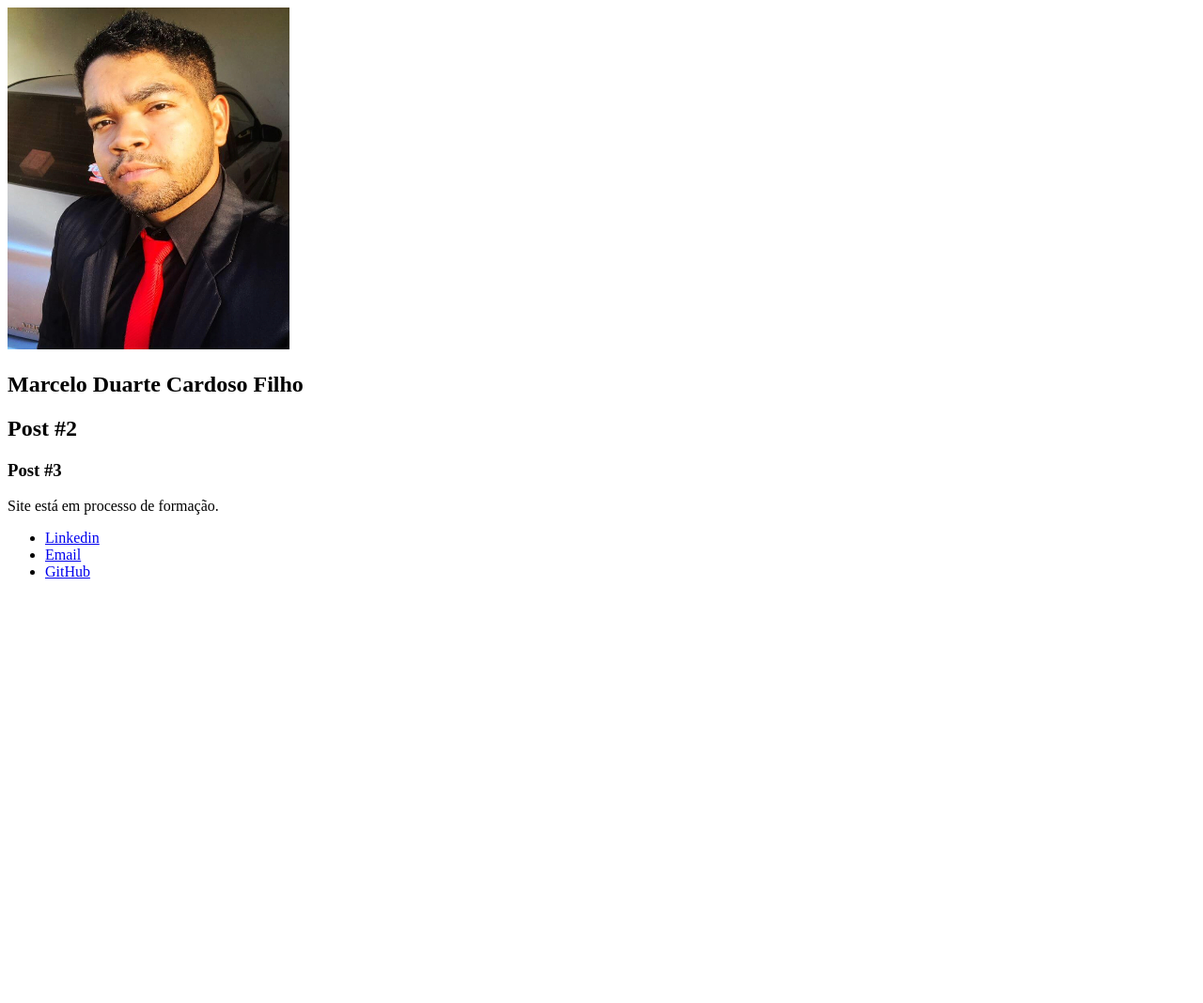
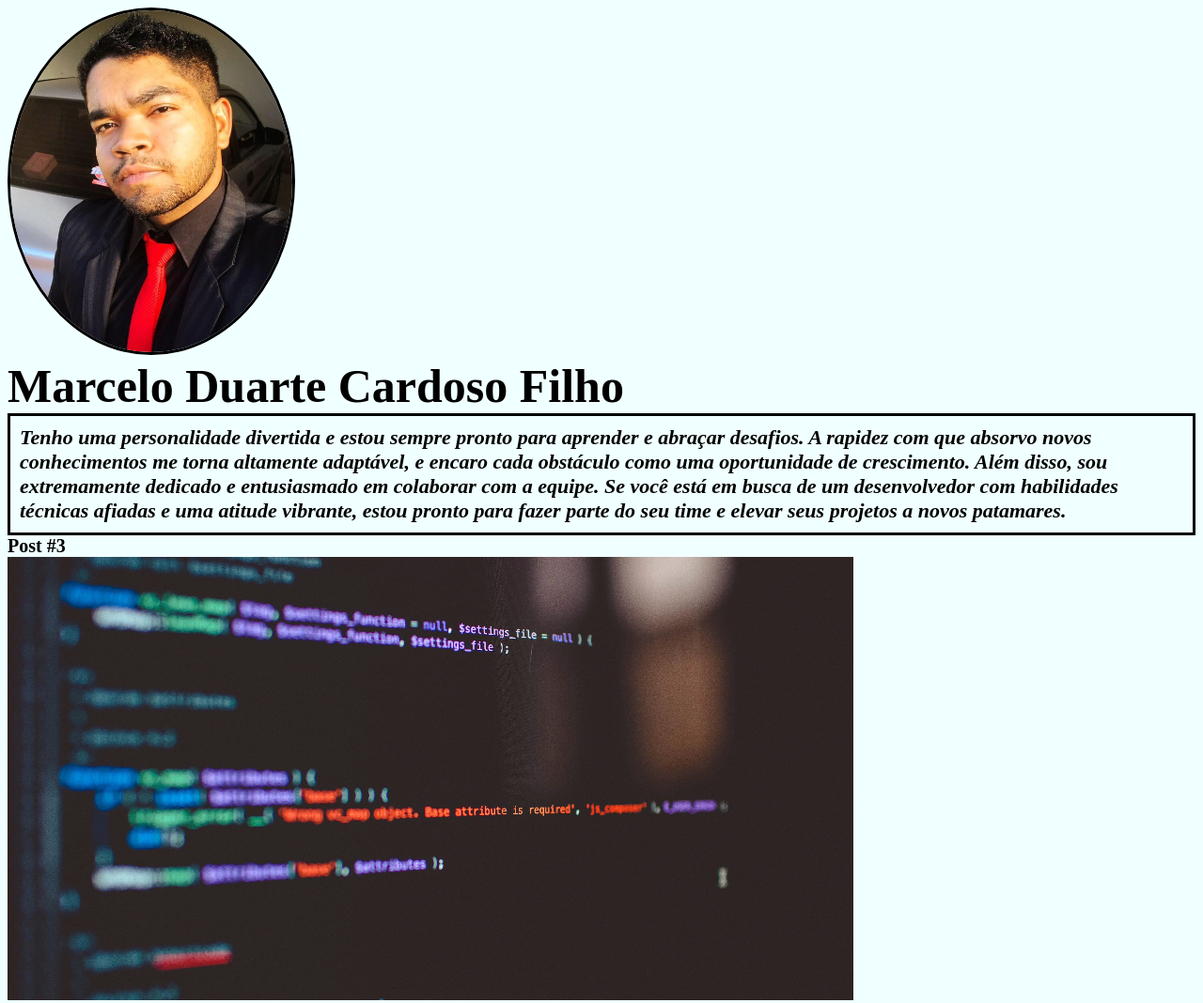
Before and after one commit to Maducafi/Pessoal, a plain HTML site: page index.html in a window 1280 px wide. Shown: the top 1068 px of the page at 94% size. Before the commit the page ends 800 px from the top, so only its background shows below. Drawn offline with Linux system fonts and the light colour scheme.

Commit message:
adição de estilizações css e anotações no bloco de estudos

```diff
--- a/index.html
+++ b/index.html
@@ -4,28 +4,30 @@
     <meta charset="UTF-8">
     <meta name="viewport" content="width=device-width, initial-scale=1.0">
     <title>Meu Site</title>
+    <link rel="stylesheet" href="style.css">
 </head>
 <body>
     <section>
         <header>
-            <img src="Foto-Principal.JPG" alt= "Foto Principal.">
-            <h1>
+            <img src="Foto-Principal.JPG" alt= "Foto Principal." class="photoperfil">
+            <h1 id="title">
                 Marcelo Duarte Cardoso Filho
             </h1>
         </header>
     </section>
     <section>
         <header>
-            <h2>
-                Post #2
+            <h2 class="aboutme">
+                Tenho uma personalidade divertida e estou sempre pronto para aprender e abraçar desafios. A rapidez com que absorvo novos conhecimentos me torna altamente adaptável, e encaro cada obstáculo como uma oportunidade de crescimento. Além disso, sou extremamente dedicado e entusiasmado em colaborar com a equipe. Se você está em busca de um desenvolvedor com habilidades técnicas afiadas e uma atitude vibrante, estou pronto para fazer parte do seu time e elevar seus projetos a novos patamares.
             </h2>
         </header>
     </section>
     <section>
         <header>
-            <h3>
+            <h3 class="post_title">
                 Post #3
             </h3>
+            <img src="Foto-de-tela-inicial.jpg" alt="teste">
         </header>
         <p>Site está em processo de formação.</p>
     </section>
--- /dev/null
+++ b/style.css
@@ -0,0 +1,27 @@
+body{
+    background-color: azure;
+    }
+.photoperfil{
+    border-radius: 50%;
+    margin: 0;
+    border: 3px solid #000;
+}
+
+#title{
+    font-size: 50px;
+    color: black;
+    margin: 0;
+}
+
+.aboutme{
+    font-size: 22px;
+    font-style: italic;
+    color: black;
+    padding: 10px;
+    border: 3px solid #000;
+    margin: 0;
+    }
+.post_title{
+    font-size: 20px;
+    margin: 0;
+}
```
Also changed, not shown: 1 other file.
